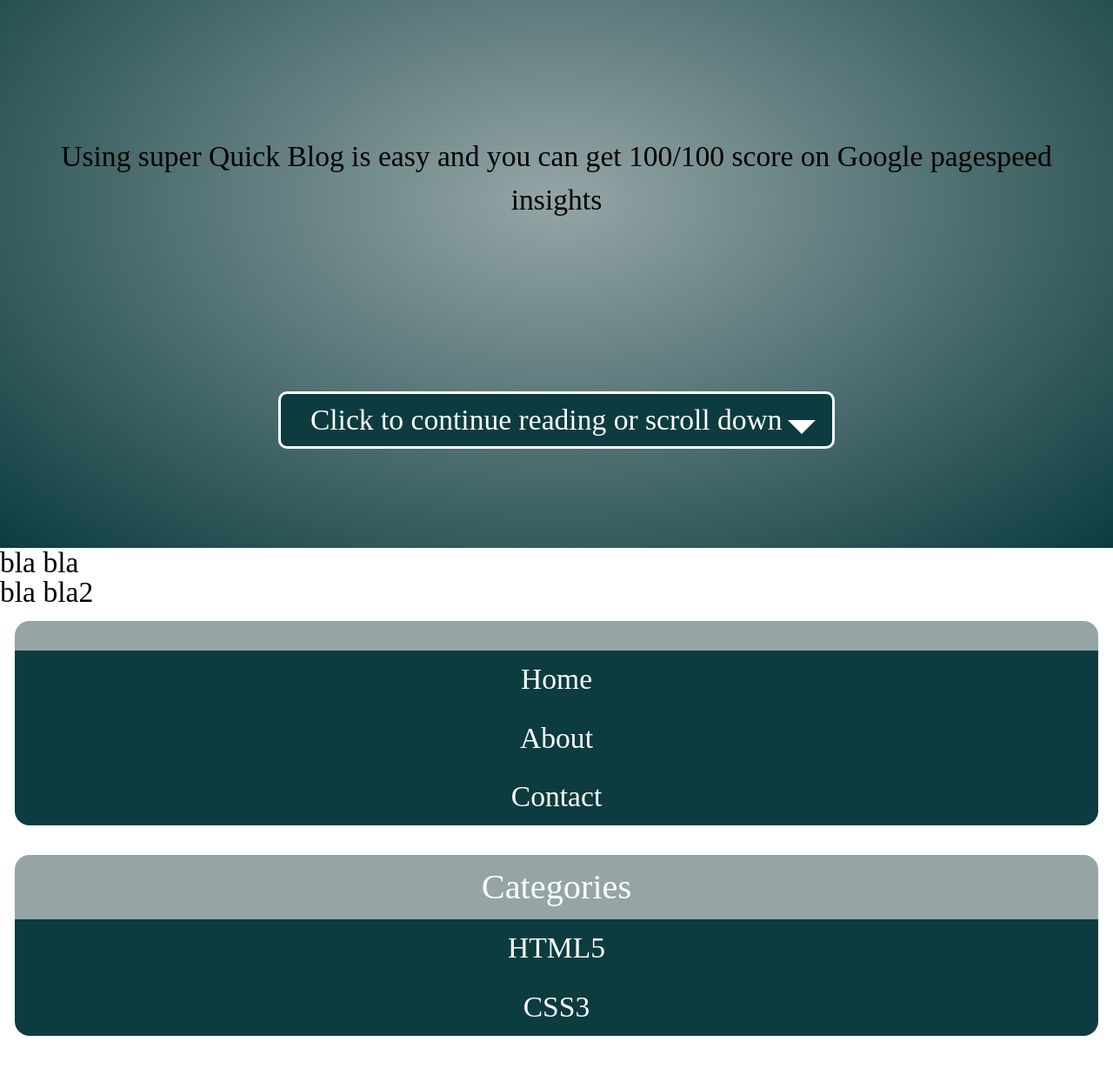
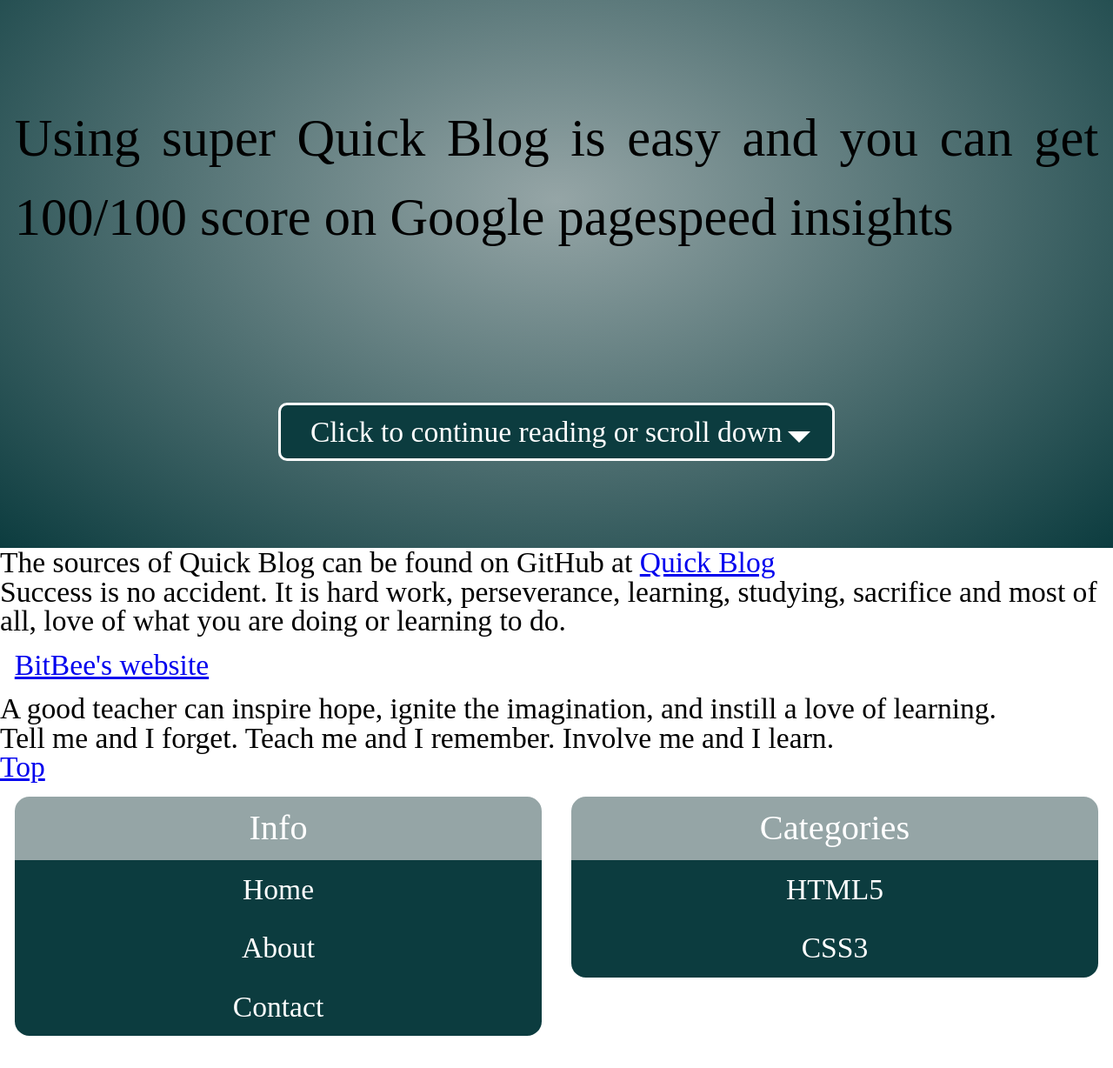
Before and after one commit to tandaraelena/quick-blog, a plain HTML site: page src/index.pug in a window 1280 px wide. Shown: the part 170-1398 px from the top of the page at 87% size. Drawn offline with nearby package versions, Linux system fonts and the light colour scheme; files that its build step writes are made by us from their sources; a web font is replaced by a local one.

Commit message:
I created responsive web design for mobile, tablet and desktop

```diff
--- /dev/null
+++ b/src/_component/layout/layout-mobile.scss
@@ -0,0 +1,81 @@
+// quick css reset
+html,
+body {
+  height: 100%;
+  font-family: 'Open Sans';
+}
+
+html {
+  font-size: 16px;
+}
+
+@media screen and (min-width: 25em){
+  html { font-size: calc( 16px + (24 - 16) * (100vw - 400px) / (800 - 400) ); }
+}
+
+.welcome {
+  height: 100%;
+  display: flex;
+  flex-wrap: wrap;
+  text-align: center;
+  align-items: center;
+  justify-content: center;
+  background-image: (radial-gradient(
+    ellipse, $color-normal, $color-darker
+  ));
+
+  h1 {
+    color: $color-white;
+    font-weight: bold;
+    // font-size: 2rem;
+  }
+
+  .welcome__description {
+    line-height: 1.5;
+    padding: 0 0.5rem;
+    font-size: 1.8rem;
+    text-align: justify;
+  }
+
+  a.scroll-down {
+    padding: 0.4rem 1rem;
+    border-radius: 0.3rem;
+    margin: 1rem;
+    color: $color-white;
+    text-decoration: none;
+    font-size: 1rem;
+    border: 0.1rem solid $color-white;
+    position: relative;
+    background-color: $color-darker;
+    padding-right: 1.3rem;
+    display: flex;
+    justify-content: center;
+    align-items: center;
+
+    &:hover {
+      border: 0.1rem solid $color-darker;
+    }
+  }
+  .continue-arrow {
+    margin: 0 0.2rem;
+    &:after {
+      content: '';
+      position: absolute;
+      // right: 0.3rem;
+      // top: 1rem;
+      display: block;
+      width: 0px;
+      height: 0px;
+      border-top: 0.4rem solid $color-white;
+      border-left: 0.4rem solid transparent;
+      border-right: 0.4rem solid transparent;
+    }
+  }
+}
+
+// * {
+//   margin: 0;
+//   padding: 0;
+//   border: 0;
+//   box-sizing: border-box;
+// }
--- /dev/null
+++ b/src/_component/layout/layout-tablet.scss
@@ -0,0 +1,5 @@
+@media (min-width: 768px) {
+  .welcome {
+    min-height: 100vh;
+  }
+}
--- a/src/_component/layout/layout.scss
+++ b/src/_component/layout/layout.scss
@@ -1,79 +1,2 @@
-// quick css reset
-html,
-body {
-  height: 100%;
-  font-family: 'Open Sans';
-}
-
-html {
-  font-size: 16px;
-}
-
-@media screen and (min-width: 25em){
-  html { font-size: calc( 16px + (24 - 16) * (100vw - 400px) / (800 - 400) ); }
-}
-
-.welcome {
-  height: 100%;
-  display: flex;
-  flex-wrap: wrap;
-  text-align: center;
-  align-items: center;
-  justify-content: center;
-  background-image: (radial-gradient(
-    ellipse, $color-normal, $color-darker
-  ));
-
-  h1 {
-    color: $color-white;
-    font-weight: bold;
-    // font-size: 2rem;
-  }
-
-  .welcome__description {
-    line-height: 1.5;
-    padding: 0 0.5rem;
-  }
-
-  a.scroll-down {
-    padding: 0.4rem 1rem;
-    border-radius: 0.3rem;
-    margin: 1rem;
-    color: $color-white;
-    text-decoration: none;
-    font-size: 1rem;
-    border: 0.1rem solid $color-white;
-    position: relative;
-    background-color: $color-darker;
-    padding-right: 1.3rem;
-    display: flex;
-    justify-content: center;
-    align-items: center;
-
-    &:hover {
-      border: 0.1rem solid $color-darker;
-    }
-  }
-  .continue-arrow {
-    margin: 0 0.2rem;
-    &:after {
-      content: '';
-      position: absolute;
-      // right: 0.3rem;
-      // top: 1rem;
-      display: block;
-      width: 0px;
-      height: 0px;
-      border-top: 0.5rem solid $color-white;
-      border-left: 0.5rem solid transparent;
-      border-right: 0.5rem solid transparent;
-    }
-  }
-}
-
-// * {
-//   margin: 0;
-//   padding: 0;
-//   border: 0;
-//   box-sizing: border-box;
-// }
+@import 'layout-mobile';
+@import 'layout-tablet';
--- /dev/null
+++ b/src/_component/menu/menu-desktop.scss
@@ -0,0 +1,3 @@
+@media (min-width: 1280px) {
+
+}
--- /dev/null
+++ b/src/_component/menu/menu-mobile.scss
@@ -0,0 +1,34 @@
+.menu {
+  padding: 0.5rem;
+}
+
+.menu__panel {
+  margin: 0.5rem;
+}
+
+.menu__title {
+  border-top-left-radius: 0.5rem;
+  border-top-right-radius: 0.5rem;
+  background-color: $color-normal;
+  color: $color-white;
+  padding: 0.5rem 1rem;
+  font-size: 1.2rem;
+  text-align: center;
+}
+
+.menu__list {
+  border-bottom-left-radius: 0.5rem;
+  border-bottom-right-radius: 0.5rem;
+  background-color: $color-darker;
+  color: $color-white;
+  margin-bottom: 1rem;
+  text-align: center;
+
+  a{
+    color: $color-white;
+    text-decoration: none;
+    padding: 0.5rem 1rem;
+    display: block;
+
+  }
+}
--- /dev/null
+++ b/src/_component/menu/menu-tablet.scss
@@ -0,0 +1,35 @@
+@media screen and (min-width: 768px) {
+  body {
+    display: grid;
+    grid-template-columns: 1fr 1fr;
+    // grid-gap: 1rem;
+  }
+
+  .welcome,
+  .content,
+  footer {
+    grid-column: 1/3;
+  }
+
+  .menu__panel {
+    margin: 0.5rem;
+    &:first-of-type {
+      grid-column: 1/2;
+    &:last-of-type {
+      grid-column: 2/3;
+    }    }
+
+  }
+  // .menu {
+  //   display: flex;
+  //   align-items: stretch;
+  //   justify-content: space-between;
+  // }
+
+  // .menu__panel {
+  //   flex-grow: 1;
+  //   &:first-child {
+  //     margin-right: 1rem;
+  //   }
+  // }
+}
--- a/src/_component/menu/menu.pug
+++ b/src/_component/menu/menu.pug
@@ -1,18 +1,18 @@
-.menu
-    .menu__panel
-        h3.menu__title
-        ul.menu__list
-          li
-            a(href="/") Home
-          li
-            a(href="/about.html") About
-          li
-            a(href="/contact.html") Contact
+//- .menu
+.menu__panel
+    h3.menu__title Info
+    ul.menu__list
+      li
+        a(href="/") Home
+      li
+        a(href="/about.html") About
+      li
+        a(href="/contact.html") Contact
 
-    .menu__panel
-        h3.menu__title Categories
-        ul.menu__list
-          li
-              a(href="/html") HTML5
-          li
-              a(href="/css") CSS3
+.menu__panel
+    h3.menu__title Categories
+    ul.menu__list
+      li
+          a(href="/html") HTML5
+      li
+          a(href="/css") CSS3
--- a/src/_component/menu/menu.scss
+++ b/src/_component/menu/menu.scss
@@ -1,33 +1,3 @@
-.menu {
-  padding: 0.5rem;
-}
-
-.menu__panel {
-}
-
-.menu__title {
-  border-top-left-radius: 0.5rem;
-  border-top-right-radius: 0.5rem;
-  background-color: $color-normal;
-  color: $color-white;
-  padding: 0.5rem 1rem;
-  font-size: 1.2rem;
-  text-align: center;
-}
-
-.menu__list {
-  border-bottom-left-radius: 0.5rem;
-  border-bottom-right-radius: 0.5rem;
-  background-color: $color-darker;
-  color: $color-white;
-  margin-bottom: 1rem;
-  text-align: center;
-
-  a{
-    color: $color-white;
-    text-decoration: none;
-    padding: 0.5rem 1rem;
-    display: block;
-
-  }
-}
+@import 'menu-mobile';
+@import 'menu-tablet';
+@import 'menu-desktop';
--- a/src/index.pug
+++ b/src/index.pug
@@ -11,7 +11,18 @@
         a.scroll-down(href="#continue")
             span Click to continue reading or scroll down
             span.continue-arrow
-    #continue
-    p.lead bla bla
-    p
-        small bla bla2
+    .content
+        #continue
+        p
+            | The sources of Quick Blog can be found on GitHub at&nbsp;
+            //- or | #{" "}
+            a(href="https://github.com/tandaraelena/quick-blog") Quick Blog
+        blockquote.blockqoute
+            .blockqoute__body
+                p Success is no accident. It is hard work, perseverance, learning, studying, sacrifice and most of all, love of what you are doing or learning to do.
+            footer.blockqoute-footer
+                a(href="http://bitbee.uk", target="_blank") BitBee's website
+        p.lead A good teacher can inspire hope, ignite the imagination, and instill a love of learning.
+        p
+            small Tell me and I forget. Teach me and I remember. Involve me and I learn.
+        a(href="#top") Top
```
